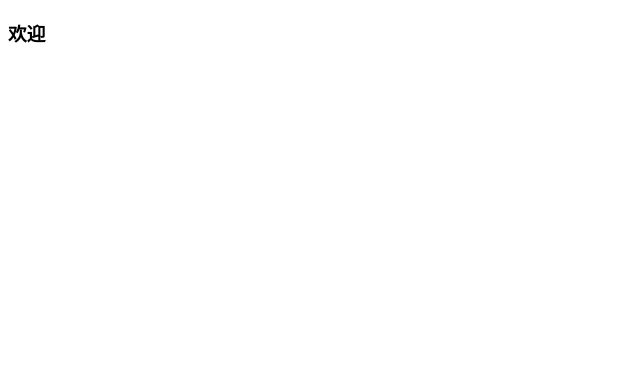
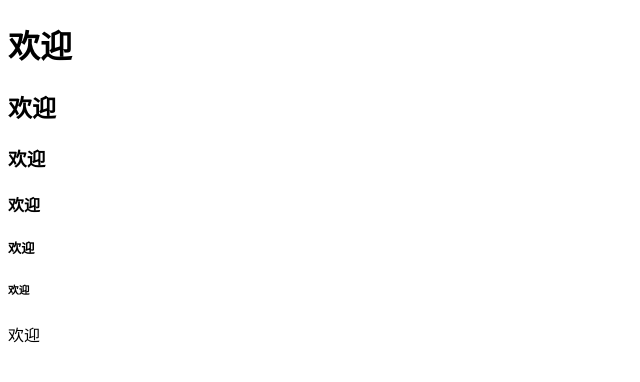
Before and after one commit to LingK4/lingk4.github.io, a plain HTML site: page index.html in a window 1280 px wide. Shown: the whole page, without its empty margins (0-640 px from the left). Drawn offline with Linux system fonts and the light colour scheme.

Commit message:
Update index.html

```diff
--- a/index.html
+++ b/index.html
@@ -1,11 +1,20 @@
 <!DOCTYPE html>
 
-<html lang="en" xmlns="http://www.w3.org/1999/xhtml">
+<html lang="zh-Hans" xmlns="http://www.w3.org/1999/xhtml">
+
 <head>
-    <meta charset="utf-8" />
+    <meta charset="UTF-8" />
     <title>我的第一个网站</title>
 </head>
+
 <body>
+    <h1>欢迎</h1>
+    <h2>欢迎</h2>
     <h3>欢迎</h3>
+    <h4>欢迎</h4>
+    <h5>欢迎</h5>
+    <h6>欢迎</h6>
+    <p>欢迎</p>
 </body>
+
 </html>
```
